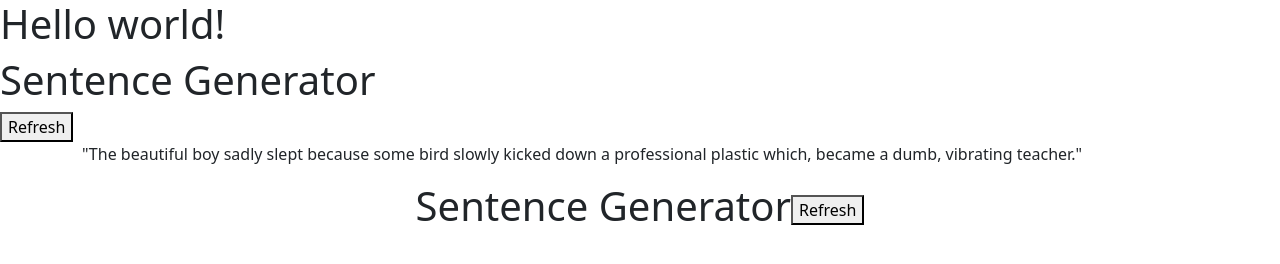
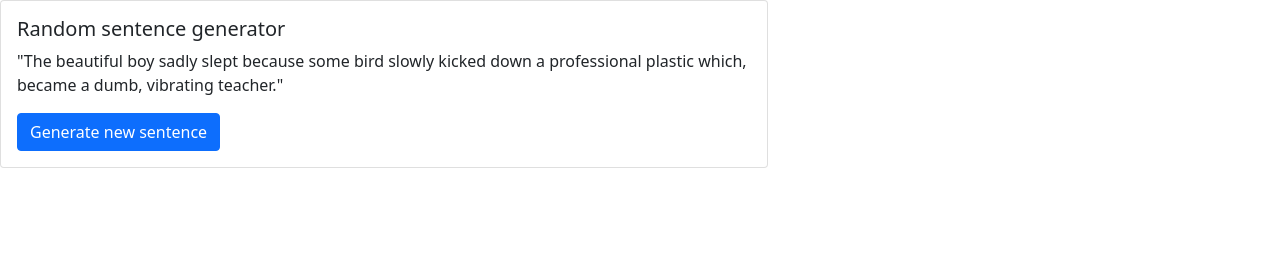
Before and after one commit to funkydonut/frases_random, a website: page index.html in a window 1280 px wide. Drawn offline with nearby package versions, Linux system fonts and the light colour scheme.

Commit message:
Eliminamos estructura Code-pen y diseñamos proyecto final

```diff
--- a/index.html
+++ b/index.html
@@ -1,38 +1,25 @@
 <!DOCTYPE html>
 <html>
+
   <head>
     <meta charset="UTF-8" />
     <meta name="viewport" content="width=device-width, initial-scale=1.0" />
     <link href="https://cdn.jsdelivr.net/npm/bootstrap@5.0.2/dist/css/bootstrap.min.css" rel="stylesheet" integrity="sha384-EVSTQN3/azprG1Anm3QDgpJLIm9Nao0Yz1ztcQTwFspd3yD65VohhpuuCOmLASjC" crossorigin="anonymous">
   </head>
+
   <body>
-    <h1 class="text-3xl font-bold underline">Hello world!</h1>
-    <div>
-      <h1>Sentence Generator</h1>
-      <button style="" onclick="sentence()">
-        Refresh<i class="fa fa-refresh" aria-hidden="true"></i>
-      </button>
-    </div>
-    <div class="container">
-      <p id="sentence"></p>
-    </div>
-    <div
-      style="
-        box-sizing: border-box;
-        display: flex;
-        justify-content: center;
-        align-items: center;
-      "
-    >
-      <h1>Sentence Generator</h1>
-      <button style="" onclick="sentence()">
-        Refresh<i class="fa fa-refresh" aria-hidden="true"></i>
-      </button>
-    </div>
-    <div class="container">
-      <p id="sentence"></p>
+    <div class="rounded" class="d-flex justify-content-center">
+      <div class="card" style="width: 48rem;">
+        <!-- <img src="./resources/random_image.jpg" class="card-img-top" alt="random_image"> -->
+        <div class="card-body">
+          <h5 class="card-title">Random sentence generator</h5>
+          <p id ="sentence"></p>
+          <a href="#" class="btn btn-primary" onclick="sentence()">Generate new sentence</a>
+        </div>
+      </div>
     </div>
     <script src="https://cdn.jsdelivr.net/npm/bootstrap@5.0.2/dist/js/bootstrap.bundle.min.js" integrity="sha384-MrcW6ZMFYlzcLA8Nl+NtUVF0sA7MsXsP1UyJoMp4YLEuNSfAP+JcXn/tWtIaxVXM" crossorigin="anonymous"></script>
   </body>
+
 </html>
 <script src="./script.js"></script>
```
Also changed, not shown: resources/random_image.jpg (added).
